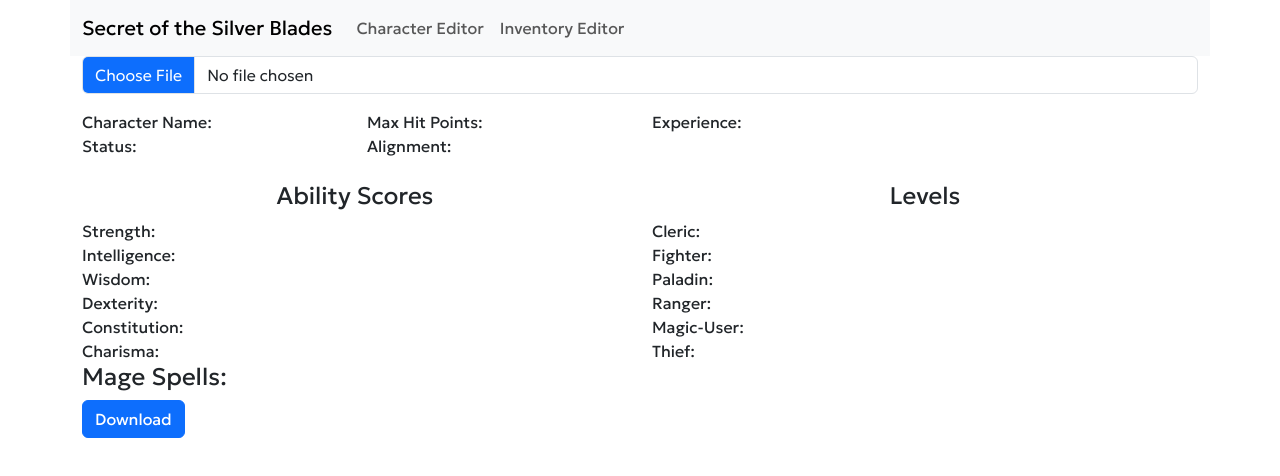
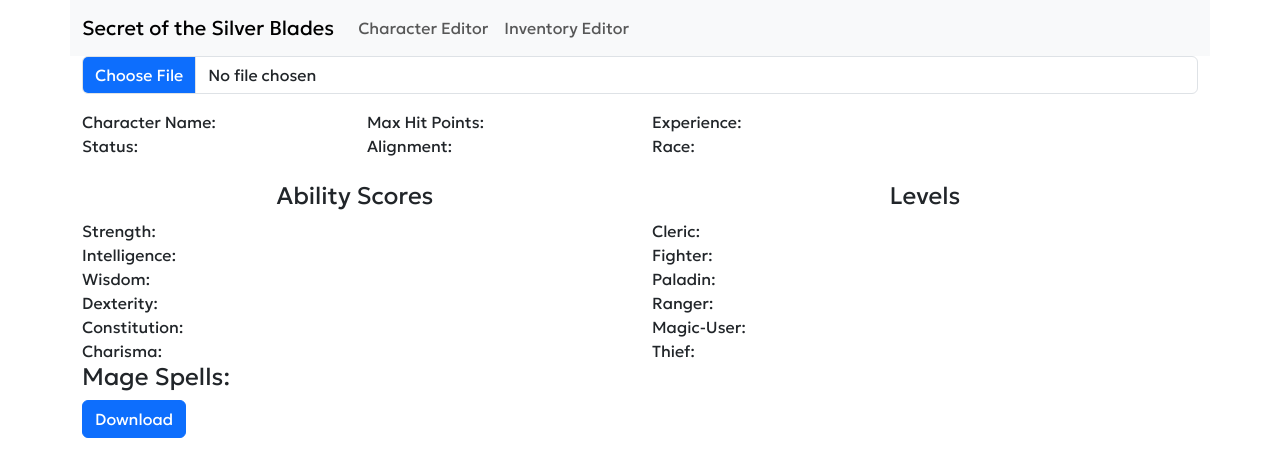
Before and after one commit to robotlions/goldboxeditor, a React (Create React App) app: page / in a window 1280 px wide. Shown: the top 476 px of the page. Built offline with nearby package versions, Linux system fonts and the light colour scheme.

Commit message:
adds race selector and data list

```diff
--- a/src/App.css
+++ b/src/App.css
@@ -1,11 +1,14 @@
 
-  @import url('https://fonts.googleapis.com/css2?family=Geologica:wght@300;400;700;900&display=swap');
+  /* @import url('https://fonts.googleapis.com/css2?family=Geologica:wght@300;400;700;900&display=swap'); */
 
-
+  @font-face {
+    font-family: 'Geologica-Regular';
+    src: url(./assets/fonts/Geologica_Cursive-Regular.ttf)  format('truetype');
+  }
 
 
 body{
-    font-family: "Geologica";
+    font-family: "Geologica-Regular";
 }
 
 p {
--- a/src/Components/CharEdit.js
+++ b/src/Components/CharEdit.js
@@ -1,7 +1,7 @@
 import { useState, useEffect } from "react";
 import "bootstrap/dist/css/bootstrap.css";
 import { spellList } from "../Data/Spells";
-import { alignments, statusCodes } from "../Data/DataLists";
+import { alignments, statusCodes, races } from "../Data/DataLists";
 import InventoryEdit from "./InventoryEdit";
 
 export default function CharEdit() {
@@ -139,7 +139,7 @@
       <div className="col-4">
       <input
         type="number"
-        max="99"
+        max="100"
         value={inputText}
         onChange={(e) => setInputText(e.target.value)}
         onBlur={() => submitChange()}
@@ -332,7 +332,7 @@
           }}
         >
           <option disabled value={-1}>
-            Status options
+            Options
           </option>
           {dropList}
         </select>
@@ -381,6 +381,12 @@
           Alignment:{" "}
           {dataArray ? (
             <SelectModule index={288} dataList={alignments} />
+          ) : null}
+        </div>
+        <div className="col-md-3">
+          Race:{" "}
+          {dataArray ? (
+            <SelectModule index={107} dataList={races} />
           ) : null}
         </div>
       </div>
--- a/src/Data/DataLists.js
+++ b/src/Data/DataLists.js
@@ -23,3 +23,16 @@
     7: "Chaotic Neutral",
     8: "Chaotic Evil"
 }
+
+export const races = {
+
+    // 0: "Tribble",
+    1: "Elf",
+    2: "Half-Elf",
+    3: "Dwarf",
+    4: "Gnome",
+    5: "Halfling",
+    6: "Human",
+    // 7: "Monster",
+
+}
```
Also changed, not shown: src/assets/fonts/Geologica_Cursive-Regular.ttf (added).
